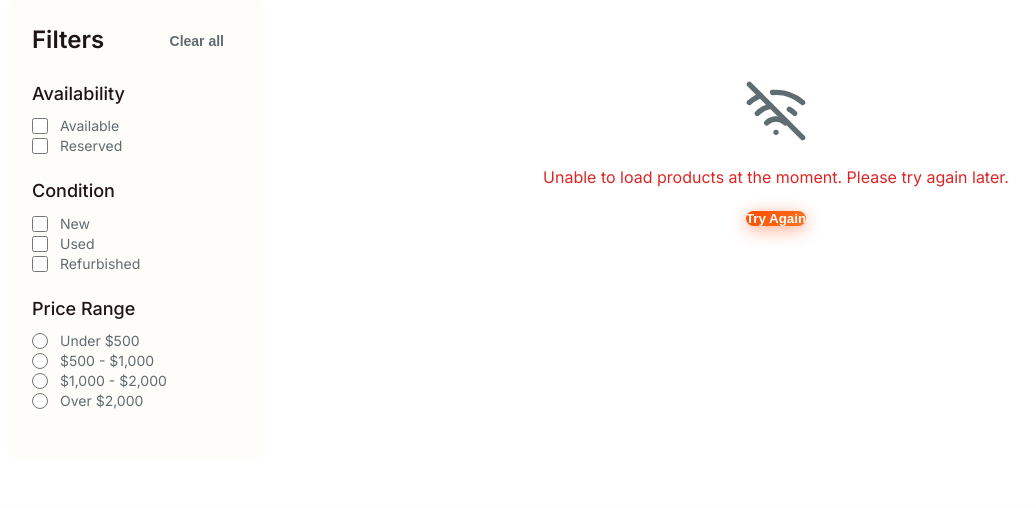
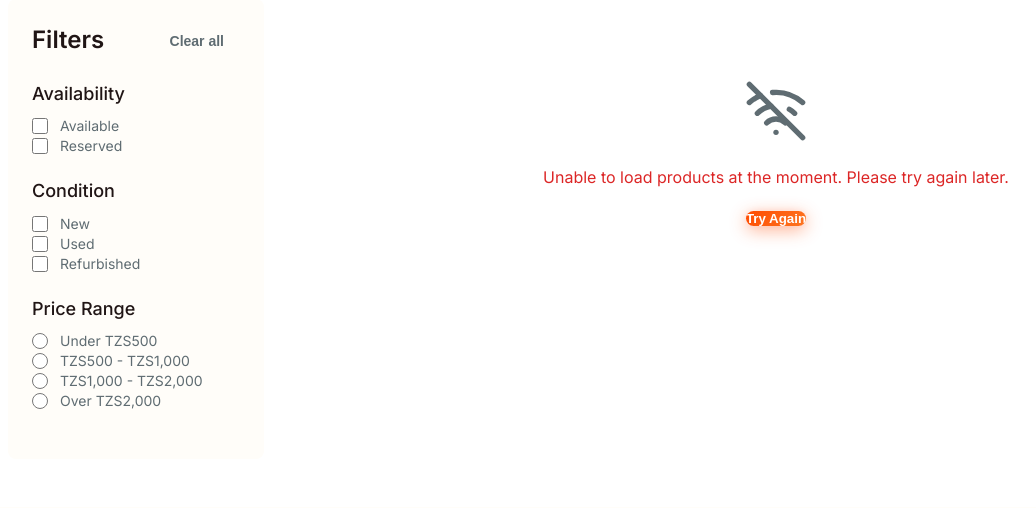
Before and after one commit to Ditronics-Tz/ditronics-website, a PHP site: page /products in a window 1280 px wide. Shown: the part 585-1093 px from the top of the page, without its empty margins (8-1044 px from the left). Run offline with PHP 8.4, Linux system fonts and the light colour scheme; data comes from the database, SQL or seed files in the repository; data that the repository does not hold is empty; some libraries are stand-ins or nearby versions.

Commit message:
Update price labels to use TZS currency format for better localization

```diff
--- a/app/views/pages/products.php
+++ b/app/views/pages/products.php
@@ -132,19 +132,19 @@ $categoryIcons = [
                         <div class="space-y-2">
                             <label class="flex items-center gap-3 cursor-pointer">
                                 <input type="radio" name="priceRange" class="filter-price form-checkbox" value="0-500">
-                                <span class="text-sm text-neutral-text">Under $500</span>
+                                <span class="text-sm text-neutral-text">Under TZS500</span>
                             </label>
                             <label class="flex items-center gap-3 cursor-pointer">
                                 <input type="radio" name="priceRange" class="filter-price form-checkbox" value="500-1000">
-                                <span class="text-sm text-neutral-text">$500 - $1,000</span>
+                                <span class="text-sm text-neutral-text">TZS500 - TZS1,000</span>
                             </label>
                             <label class="flex items-center gap-3 cursor-pointer">
                                 <input type="radio" name="priceRange" class="filter-price form-checkbox" value="1000-2000">
-                                <span class="text-sm text-neutral-text">$1,000 - $2,000</span>
+                                <span class="text-sm text-neutral-text">TZS1,000 - TZS2,000</span>
                             </label>
                             <label class="flex items-center gap-3 cursor-pointer">
                                 <input type="radio" name="priceRange" class="filter-price form-checkbox" value="2000-999999">
-                                <span class="text-sm text-neutral-text">Over $2,000</span>
+                                <span class="text-sm text-neutral-text">Over TZS2,000</span>
                             </label>
                         </div>
                     </div>
@@ -215,7 +215,7 @@ $categoryIcons = [
                                             <?= e($product['name']) ?>
                                         </h3>
                                         <span class="text-xl font-bold text-vermilion ml-2">
-                                            $<?= number_format($product['price'], 0) ?>
+                                            TZS<?= number_format($product['price'], 0) ?>
                                         </span>
                                     </div>
 
```
